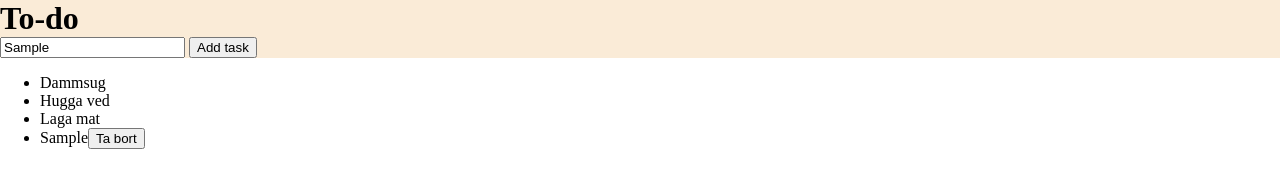
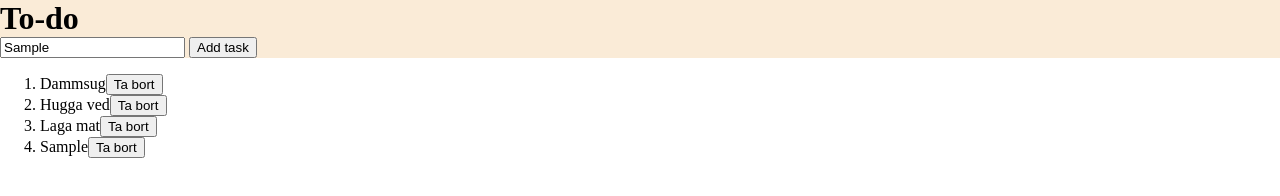
Before and after one commit to carlsylvan/To-do, a website built with Parcel: page src/index.html in a window 1280 px wide. Both pictures are taken after typing "Sample" into the empty fields and a click on the button "Add task". Built offline with nearby package versions, Linux system fonts and the light colour scheme.

Commit message:
added html from array loop

```diff
--- a/src/index.html
+++ b/src/index.html
@@ -14,10 +14,10 @@
         <input type="text" id="myInput" placeholder="Add new task here">
         <button id="addButton">Add task</button>
     </header>
-    <ul id="taskList">
-        <li>Dammsug</li>
-        <li class="checked">Hugga ved</li>
-        <li>Laga mat</li>
-    </ul>
+    <ol id="taskList">
+        <!-- <li>Dammsug</li>
+        <li class="taskList--checked">Hugga ved</li>
+        <li>Laga mat</li> -->
+    </ol>
 </body>
 </html>
--- a/src/js/main.js
+++ b/src/js/main.js
@@ -1,14 +1,36 @@
-let listItems = document.getElementsByTagName("li");
+class ListItem {
+    constructor (tasknumber, task) {
+        this.tasknumber = tasknumber;
+        this.task = task;
+    }
+}
+
+let listItems = ["Dammsug", "Hugga ved", "Laga mat"]
+
 let addButton = document.getElementById("addButton");
-let removeButton = document.getElementById("remove");
 
 addButton.addEventListener("click", addListItem);
-removeButton.addEventListener("click", removeListItem);
+// removeButton.addEventListener("click", removeListItem);
+
+for (let i = 0; i < listItems.length; i++) {
+    let newLi = document.createElement("li");
+    let newRemove = document.createElement("button");
+
+    newRemove.innerHTML = "Ta bort";
+    newRemove.class = "remove"
+    newLi.innerHTML = listItems[i];
+    newLi.id = "newTask" + i;
+
+    document.getElementById("taskList").appendChild(newLi);
+    document.getElementById("newTask" + i).appendChild(newRemove);
+}
 
 function addListItem() {
     let newLi = document.createElement("li");
     let newRemove = document.createElement("button");
     let inputValue = document.getElementById("myInput").value;
+    listItems.push(inputValue);
+
     newRemove.innerHTML = "Ta bort";
     newRemove.id = "remove"
     newLi.innerHTML = inputValue;
@@ -21,22 +43,25 @@ function addListItem() {
     }
 }
 
+
+
 function removeListItem() {
-    let element = this.parentElement;
-    element.style.display = "none";
-    console.log("klick");
+
 }
 
+// for (let i = 0; i < listItems.length; i++) {
+//     let newLi = document.createElement("li");
+//     let newRemove = document.createElement("button");
+//     listItems.push(inputValue);
 
-// for (let i = 0; i < listItems.length; i++) {
-//     let span = document.createElement("span");
-//     let txt = document.createTextNode("\u00D7");
-//     span.className = "close";
-//     span.appendChild(txt);
-//     listItems[i].appendChild(span);
-// }
+//     newRemove.innerHTML = "Ta bort";
+//     newRemove.id = "remove"
+//     newLi.innerHTML = inputValue;
+//     newLi.id = "newTask";
 
-// function removeListItem() {
-//     var span = this.parentElement;
-//     span.style.display = "none";
-// }
+//     if (inputValue === "") {
+//         alert("Write a new task!");
+//     } else {
+//         document.getElementById("taskList").appendChild(newLi);
+//         document.getElementById("newTask").appendChild(newRemove);
+//     }
--- a/src/scss/main.scss
+++ b/src/scss/main.scss
@@ -8,3 +8,11 @@ header {
         margin: 0;
     }
 }
+
+body {
+    #taskList {
+        .taskList--checked {
+            text-decoration: line-through;
+        }
+    }
+}
```
